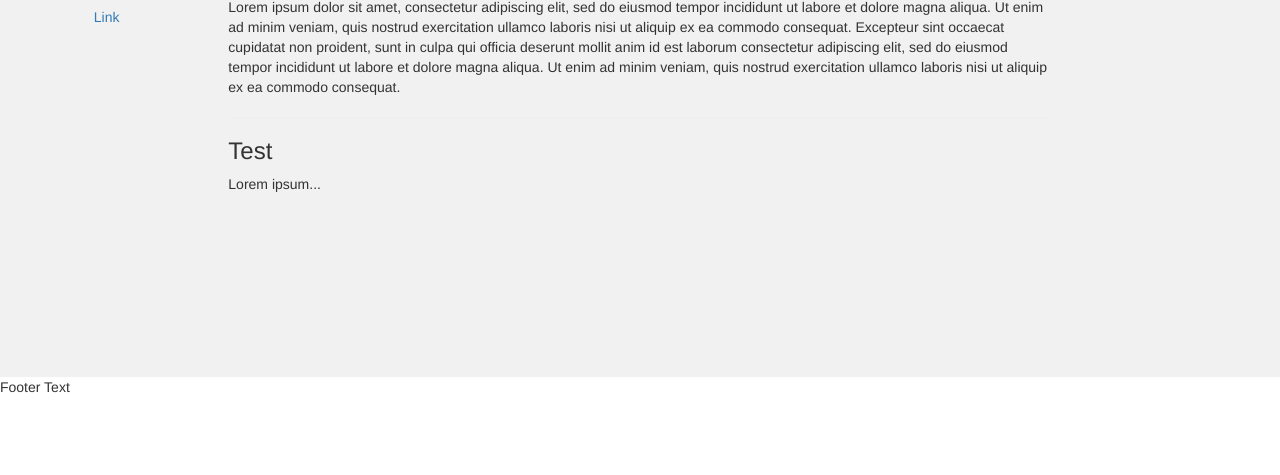
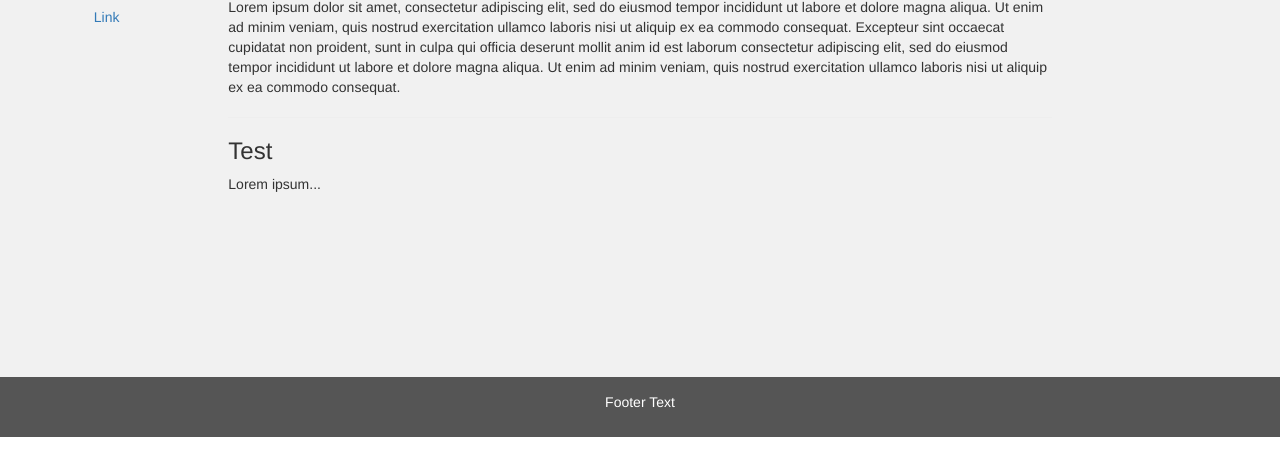
Before and after one commit to sagaquisces/bootstrap-practice, a plain HTML site: page index.html in a window 1280 px wide. Shown: the part 125-600 px from the top of the page. Drawn offline with nearby package versions, Linux system fonts and the light colour scheme.

Commit message:
style footer with css rule and add container-fluid around it.

```diff
--- a/css/styles.css
+++ b/css/styles.css
@@ -13,3 +13,10 @@
   background-color: #f1f1f1;
   height: 100%;
 }
+
+/* Set black background color, white text and some padding */
+footer {
+  background-color: #555;
+  color: white;
+  padding: 15px;
+}
--- a/index.html
+++ b/index.html
@@ -46,7 +46,9 @@
     </div>
 
 <!-- Footer -->
-    <p>Footer Text</p>
+    <footer class="container-fluid text-center"
+      <p>Footer Text</p>
+    </footer>
 
   </body>
 </html>
```
